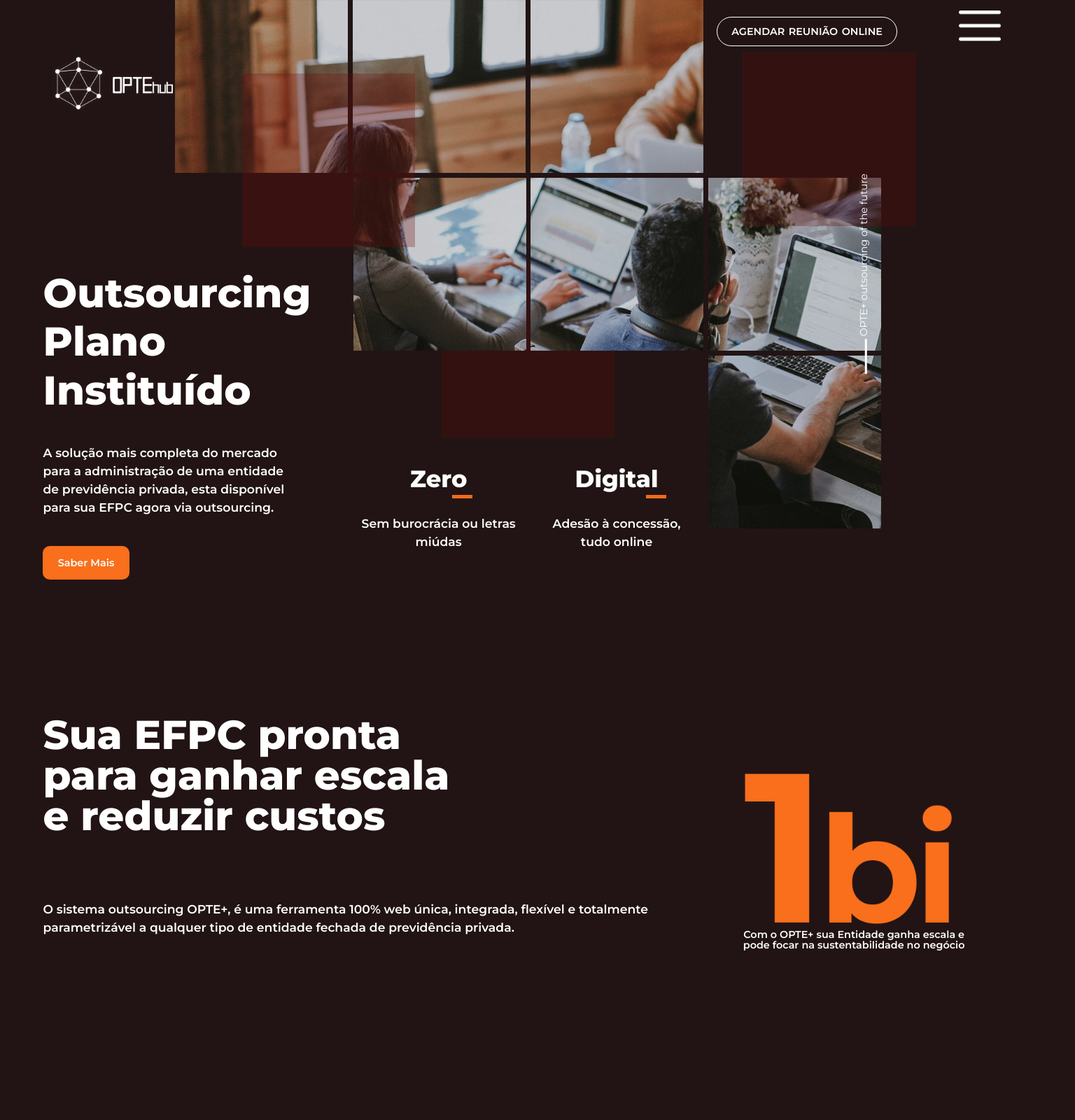
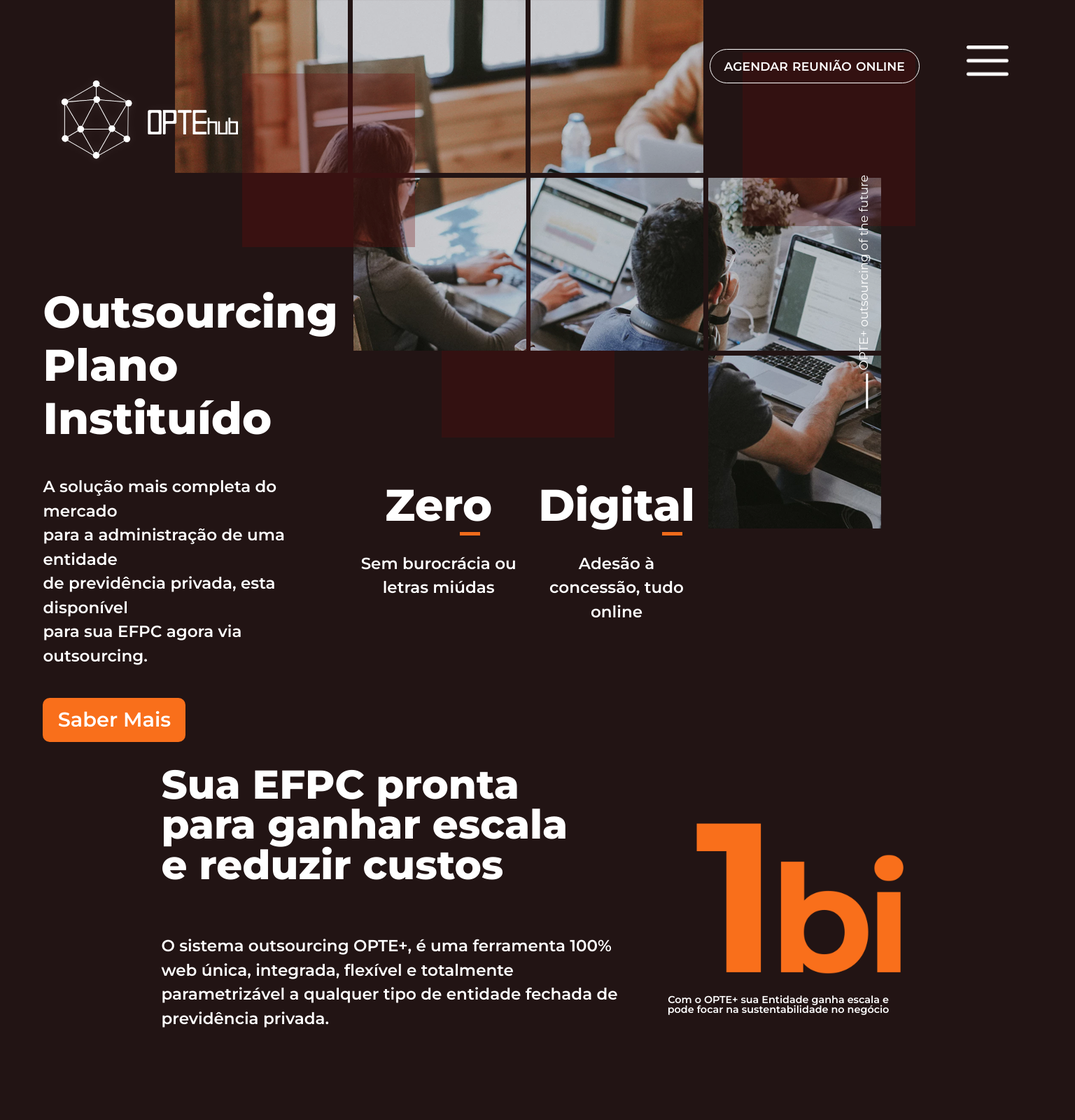
Before and after one commit to Claudio-Junior-coder/optehub, a PHP site: page / in a window 1536 px wide. Shown: the top 1600 px of the page at 70% size. Run offline with PHP 8.4, Linux system fonts and the light colour scheme.

Commit message:
Add responsive layout

```diff
--- a/css/header.css
+++ b/css/header.css
@@ -18,17 +18,37 @@
 .btn-menu img {
     width: 30px;
     height: 30px;
+    transition: all .2s;
+}
+
+.btn-menu img:hover {
+    cursor: pointer;
+    background-color: #f96f1b;
+    border-radius: 40px;
+    padding: 7%;
 }
 
 .menu {
     width: 100%;
-    height: 50%;
+    height: 0%;
     position: fixed;
     background-color: #241424;
     top: 0;
     left: 0;
     display: none;
+    animation: movingBox .2s;
+    animation-fill-mode: forwards;
 }
+
+@keyframes movingBox {
+    0% {
+        height: 0%;
+    }
+
+    100% {
+        height: 50%;
+    }
+  }
 
 .menu ul {
     width: 100%;
@@ -73,6 +93,13 @@
     display: none;
     font-weight: 600;
     word-spacing: 1.5;
+    transition: all .2s;
+}
+
+.btn-reunion-call:hover {
+    cursor: pointer;
+    color: #f96f1b;
+    border-color: #f96f1b;
 }
 
 .menu-configs {
--- a/css/page-landing.css
+++ b/css/page-landing.css
@@ -159,3 +159,15 @@
     font-size: .4em;
 
 }
+
+.list-footer {
+    padding: 3% 4%;
+}
+
+.list-footer ul {
+    width: 100%;
+}
+
+li.list-items {
+    padding: 5% 0;
+}
--- a/css/width-tablet.css
+++ b/css/width-tablet.css
@@ -123,6 +123,10 @@
         width: 100%;
     }
 
+    .block-info {
+        padding: 3% 2%
+    }
+
     /* header */
 
     .btn-reunion-call {
@@ -136,6 +140,73 @@
         margin-bottom: 10%;
     }
 
+    .main-content {
+        padding: 0 10%;
+    }
+
+}
+
+@media screen and (min-width: 1361px ) {
+    .menu-configs {
+        margin-top: -10%;
+    }
+
+   .info-four p {
+     font-size: 1.2em;
+   }
+
+    .info-one h1, .info-two h1, .info-three h1 , .info-eleven h1{
+        font-size: 2.2em;
+    }
+
+    .css-p, .info-eleven p, .btn-configs {
+        font-size: .8em;
+    }
+
+    .list-items-title {
+        font-size: 1.6em;
+    }
+
+    .logo {
+        width: 300px;
+        height: 300px;
+    }
+
+    .orange-item {
+        margin-left: 40%;
+    }
+
+    .orange-item-two {
+        margin-left: 70%;
+    }
+
+    .header-container, .info-eleven {
+        margin-bottom: 5%;
+    }
+
+    .btn-reunion-call, .exeption-p-two {
+        font-size: .6em;
+    }
+
+    .list-items a {
+        font-size: .7em;
+    }
+
+   .main-content {
+       padding: 0 15%;
+   }
+
+   .info-seven h1, .info-eight h1, .info-nine h1, .info-ten h1, .knowmore  {
+    font-size: 1em;
+   }
 
 
+   .info-five {
+       margin-bottom: 0;
+   }
+
+   .responsive-configs-icons {
+       margin-bottom: 20%;
+   }
+
 }
--- a/index.html
+++ b/index.html
@@ -38,8 +38,8 @@
             <nav class="menu">
                  <a class="btn-close"><img src="images/close-menu.png" alt="Optehub item"></a>
                  <ul>
-                     <li><a href="#">Logar</a></li>
-                     <li><a href="#">Cadastrar</a></li>
+                     <li><a href="#">Logar / Cadastrar</a></li>
+                     <li><a href="#">Administrar</a></li>
                      <li class="reunion-agendament"><a href="#">Agendar Reunião Online</a></li>
                  </ul>
             </nav>
@@ -55,9 +55,10 @@
                     de previdência privada, esta disponível <br>
                     para sua EFPC agora via outsourcing.</p>
 
-                <button class="btn-orange">Saber Mais</button>
+                <button class="btn-orange knowmore">Saber Mais</button>
             </div>
 
+            <div>
                 <div class="css-div info-two">
                     <h1>Zero</h1>
                     <img class="orange-item" src="images/orange-item.png" alt="Optehub item">
@@ -72,6 +73,7 @@
 
                 <div class="css-div info-four">
                     <p> <img src="images/white-item.png" alt="Optehub item"> OPTE+ outsourcing of the future</p>
+                </div>
             </div>
         </section>
 
@@ -96,7 +98,7 @@
                 <div class="responsive-configs-icons">
                     <div class="css-div info-seven">
                         <h1>All in One</h1>
-                            <p class="css-p">Uma única plataforma, todas funcionalidades</p>
+                        <p class="css-p exeption-p-two">Uma única plataforma, todas funcionalidades</p>
                     </div>
                     <div class="css-div-icons info-eight">
                         <img class="size-icon" src="images/planning.png" alt="Optehub planning">
@@ -167,7 +169,6 @@
                             <ol>
                                 <li class="list-items"><a href="#">Atuarial e Previdenciária</a></li>
                                 <li class="list-items"><a href="#">Tecnologia e Gestão</a></li>
-                                <li class="list-items"><a href="#">Comunicação e Gestão</a></li>
                                 <li class="list-items"><a href="#">Comunicação</a></li>
                                 <li class="list-items"><a href="#">Contábil</a></li>
                             </ol>
```
Lines whose indentation alone changed are shown as unchanged.
